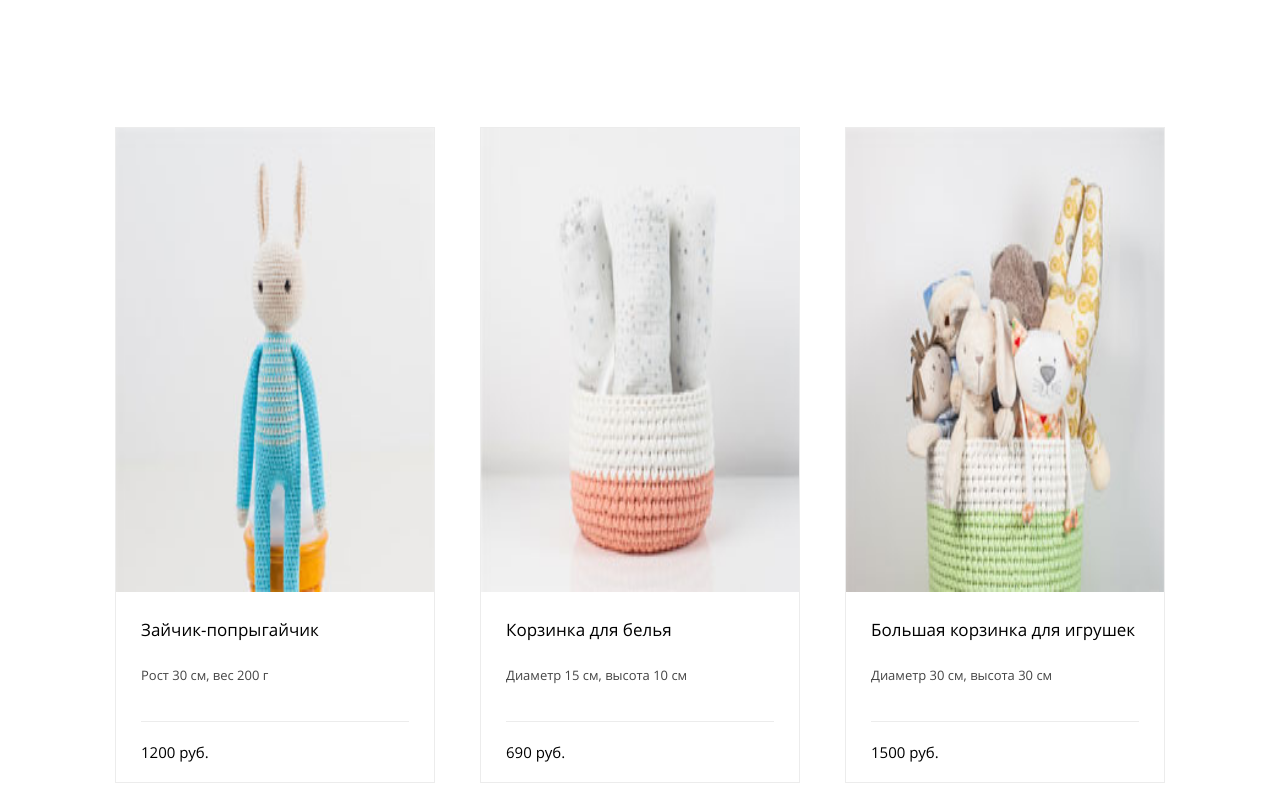
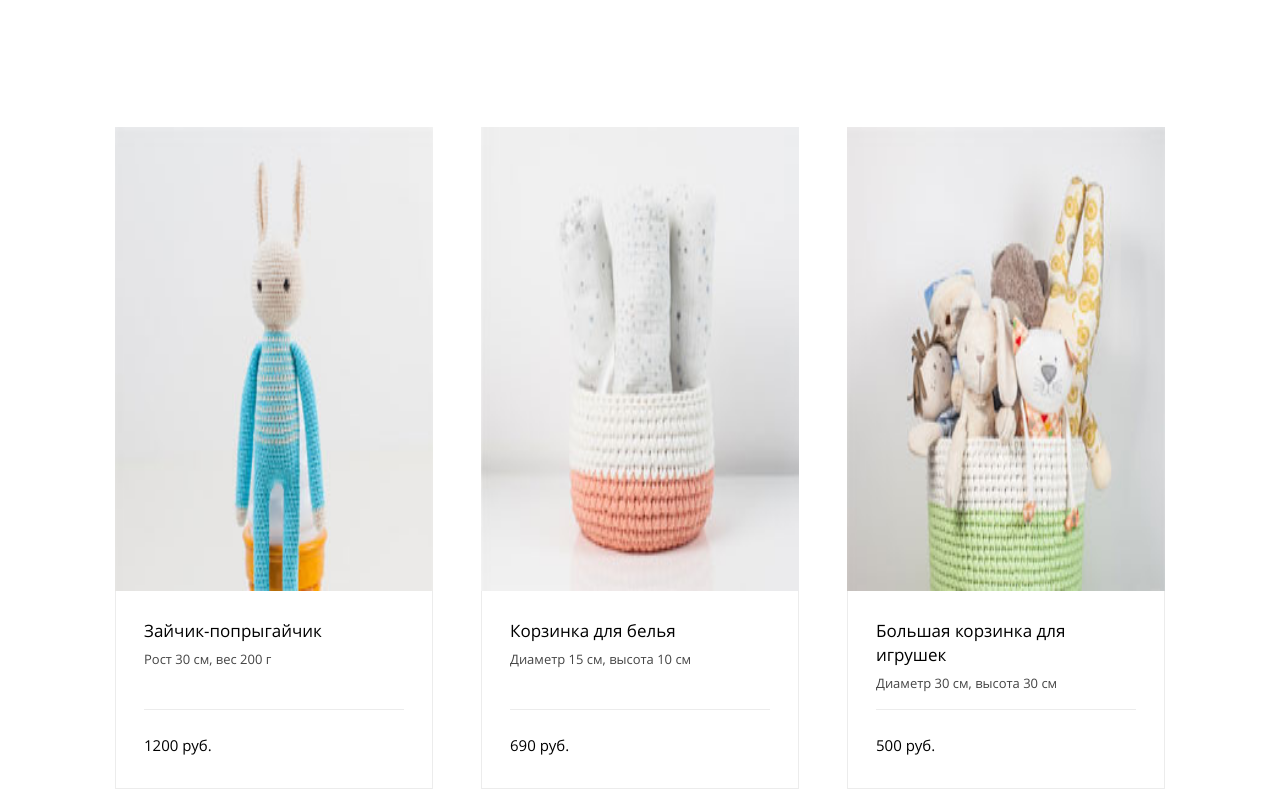
Before and after one commit to ala-yakushava/419137-mishka, a website: page source/catalog.html in a window 1280 px wide. Shown: the part 321-1120 px from the top of the page. Drawn offline with nearby package versions, Linux system fonts and the light colour scheme; files that its build step writes are made by us from their sources.

Commit message:
Исправления v.4.2 - Карточка товара

```diff
--- a/source/catalog.html
+++ b/source/catalog.html
@@ -51,52 +51,52 @@
         <ul class="catalog__list">
           <li class="catalog__item">
             <article class="minicard">
-              <a class="minicard__link" href="#">
+              <a href="#">
                 <img class="minicard__image" src="img/photo-hare-mobile@1x.jpg" width="260" height="195" alt="Зайчик-попрыгайчик">
               </a>
-              <div class="minicard__wrapper minicard__header">
-                <a class="minicard__link" href="#">
-                  <h3 class="minicard__title">Зайчик-попрыгайчик</h3>
-                </a>
+              <div class="minicard__wrapper">
+                <div class="minicard__header">
+                  <a href="#"></a><h3 class="minicard__title">Зайчик-попрыгайчик</h3></a>
                   <span class="minicard__desc">Рост 30 см, вес 200 г</span>
                 </div>
-              <div class="minicard__wrapper minicard__footer">
+                <div class="minicard__footer">
                   <b class="minicard__price">1200 руб.</b>
                   <a class="minicard__order" href="#"><span class="visually-hidden">Заказать</span></a>
+                </div>
               </div>
             </article>
           </li>
           <li class="catalog__item">
             <article class="minicard">
-              <a class="minicard__link" href="#">
+              <a href="#">
                 <img class="minicard__image" src="img/photo-bowl-mobile@1x.jpg" width="260" height="195" alt="Корзинка для белья">
               </a>
-              <div class="minicard__wrapper minicard__header">
-                <a class="minicard__link" href="#">
-                  <h3 class="minicard__title">Корзинка для белья</h3>
-                </a>
+              <div class="minicard__wrapper">
+                <div class="minicard__header">
+                  <a href="#"></a><h3 class="minicard__title">Корзинка для белья</h3></a>
                   <span class="minicard__desc">Диаметр 15 см, высота 10 см</span>
                 </div>
-              <div class="minicard__wrapper minicard__footer">
+                <div class="minicard__footer">
                   <b class="minicard__price">690 руб.</b>
                   <a class="minicard__order" href="#"><span class="visually-hidden">Заказать</span></a>
+                </div>
               </div>
             </article>
           </li>
           <li class="catalog__item">
             <article class="minicard">
-              <a class="minicard__link" href="#">
+              <a href="#">
                 <img class="minicard__image" src="img/photo-toys-mobile@1x.jpg" width="260" height="195" alt="Большая корзинка для игрушек">
               </a>
-              <div class="minicard__wrapper minicard__header">
-                <a class="minicard__link" href="#">
-                  <h3 class="minicard__title">Большая корзинка для игрушек</h3>
-                </a>
+              <div class="minicard__wrapper">
+                <div class="minicard__header">
+                  <a href="#"></a><h3 class="minicard__title">Большая корзинка для игрушек</h3></a>
                   <span class="minicard__desc">Диаметр 30 см, высота 30 см</span>
                 </div>
-              <div class="minicard__wrapper minicard__footer">
-                <b class="minicard__price">1500 руб.</b>
+                <div class="minicard__footer">
+                  <b class="minicard__price">500 руб.</b>
                   <a class="minicard__order" href="#"><span class="visually-hidden">Заказать</span></a>
+                </div>
               </div>
             </article>
           </li>
--- a/source/sass/blocks/minicard.scss
+++ b/source/sass/blocks/minicard.scss
@@ -1,10 +1,20 @@
 .minicard {
   width: 260px;
+}
+
+.minicard__image {
+  width: 260px;
+  height: 195px;
+  margin-bottom: -10px;
+}
+
+.minicard__wrapper {
+  padding: 28px;
   border: 1px solid $gray--light;
 }
 
-.minicard__header {
-  margin: 0 25px 25px;
+.minicard__title {
+  margin: 0;
 }
 
 .minicard__title {
@@ -27,9 +37,8 @@
 }
 
 .minicard__footer {
-  margin: 0 25px;
-  padding: 15px 0;
-
+  margin-top: 20px;
+  padding-top: 20px;
   border-top: 1px solid $gray--light;
 }
 
@@ -41,7 +50,6 @@
 @media (min-width: $screen-tablet) {
   .minicard {
     display: flex;
-    flex-wrap: wrap;
     width: $content-tablet;
     height: 334px;
   }
@@ -51,19 +59,17 @@
     height: 334px;
   }
 
-  .minicard__header {
-    width: 280px;
-  }
-
-  .minicard__footer {
-    width: 100%;
-    margin-top: -75px;
-    margin-left: 365px;
+  .minicard__wrapper {
+    display: flex;
+    flex-direction: column;
+    justify-content: space-between;
+    flex-grow: 1;
   }
 }
 
 @media (min-width: $screen-desktop) {
   .minicard {
+    display: block;
     width: 318px;
     height: auto;
   }
@@ -74,10 +80,10 @@
   }
 
   .minicard__header {
-    height: 95px;
+    height: 90px;
   }
 
   .minicard__footer {
-    margin: 0 25px;
+    margin-top: 0;
   }
 }
```
Lines whose indentation alone changed are shown as unchanged.
